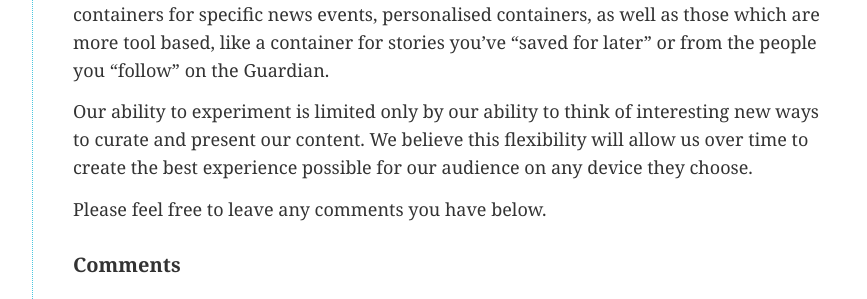
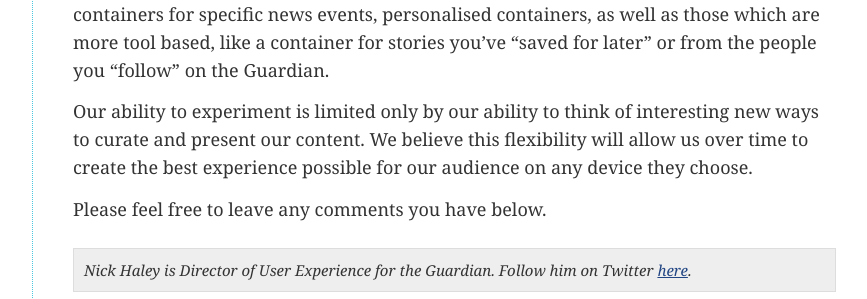
Before and after one commit to guardian/next, a Jekyll site: the page built from jekyll/_posts/2014-06-06-container-model-blended-content.md, in a window 1280 px wide and 900 px high, scrolled down 7313 px, cut to the strip 0-299 px from the top of the window. Shown: the whole strip, without its empty margins (258-1125 px from the left). Built offline with Jekyll 4.4.1, drawn with Linux system fonts in a browser that asks for light colours; some web fonts are replaced; Markdown is read by kramdown in place of the engine named in the settings.

Commit message:
add author block for nick
should refactor this into author yaml and remove the gross inline styles soon

```diff
--- a/jekyll/_posts/2014-06-06-container-model-blended-content.md
+++ b/jekyll/_posts/2014-06-06-container-model-blended-content.md
@@ -119,3 +119,5 @@ The container model is now in place on our new site and apps, and blended contai
 Our ability to experiment is limited only by our ability to think of interesting new ways to curate and present our content. We believe this flexibility will allow us over time to create the best experience possible for our audience on any device they choose.
 
 Please feel free to leave any comments you have below.
+
+<div style="font-size:15px;background-color:#eee;font-style:italic;width:100%;border:1px solid #ddd;padding:10px;margin-top:25px;">Nick Haley is Director of User Experience for the Guardian. Follow him on Twitter <a href="https://twitter.com/twobobswerver">here</a>.</div>
```
